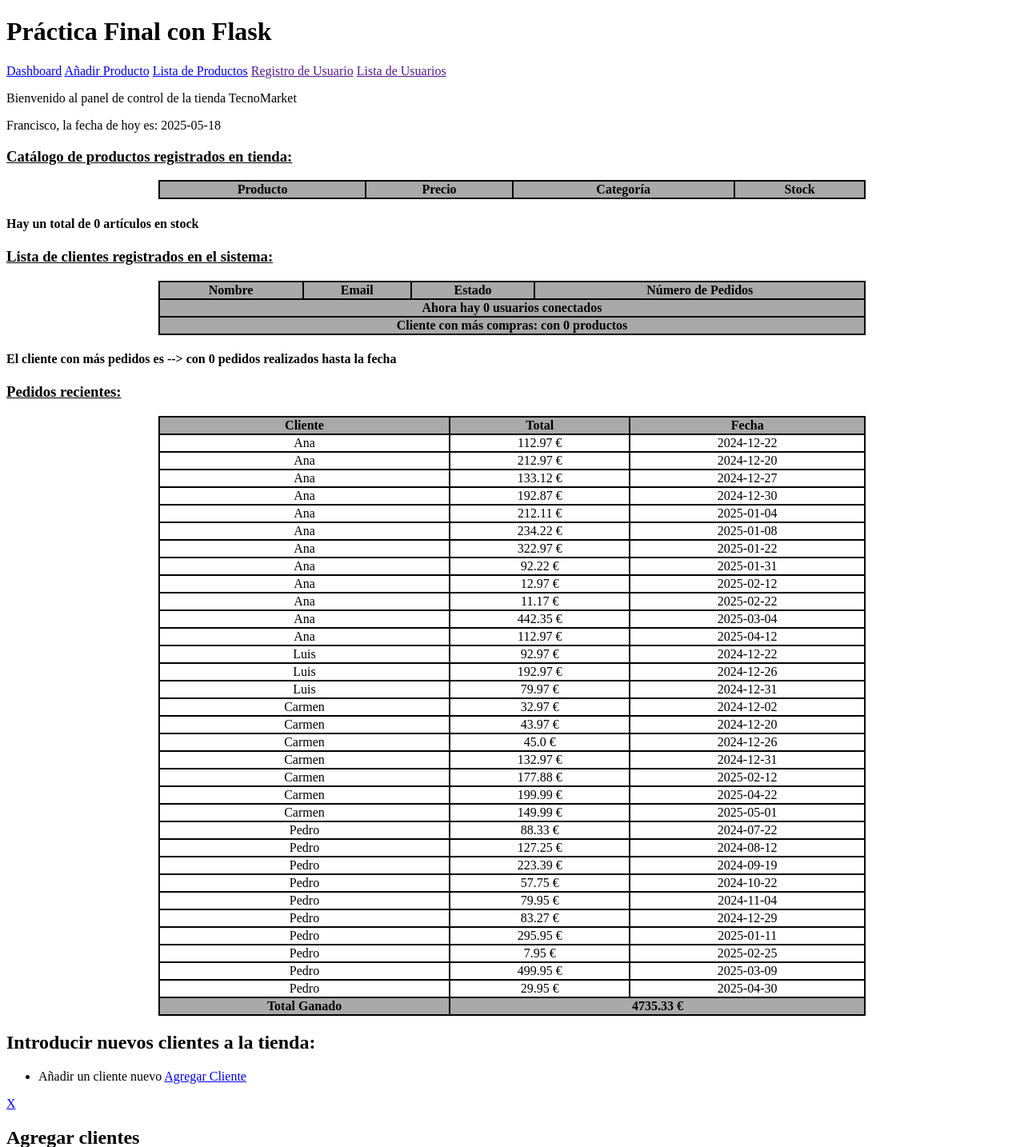
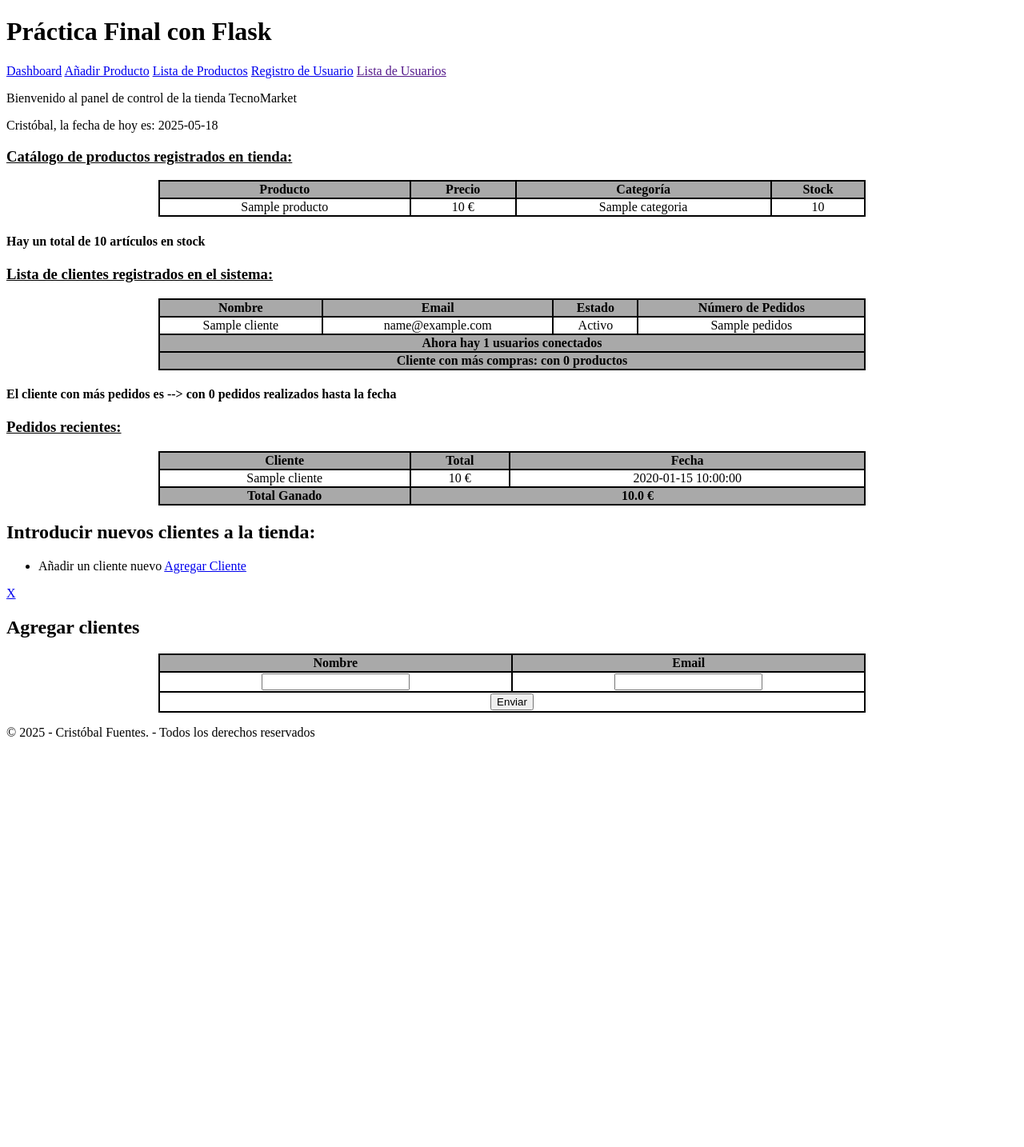
Before and after one commit to cfuemol/Tienda_Gestion, a Flask app: page /dashboard in a window 1280 px wide. Shown: the top 1434 px of the page at 80% size. After the commit the page ends 921 px from the top, so only its background shows below. Run offline with Flask 3, Linux system fonts and the light colour scheme; a database or web service that is not in the repository returns one stand-in record (values such as "Sample title"); lists and menus that the app fills with data are empty.

Commit message:
Añadiendo funciones

```diff
--- a/app.py
+++ b/app.py
@@ -1,79 +1,51 @@
 from flask import Flask, render_template, request
-from datetime import date
+from bson.objectid import ObjectId
+from datetime import date, datetime
 from pymongo import MongoClient
+from models.usuario import Usuario
 
 app = Flask(__name__)
 cliente = MongoClient('mongodb+srv://cfuemol584:SPgHlmWg5fG2eOgR@flaskmongodb.haghvj1.mongodb.net/?tls=true')
 app.db = cliente.Tienda_Gestion
 
-productos = [producto for producto in app.db.productos.find({})]
-print(type(productos))
-clientes = [cliente for cliente in app.db.clientes.find({})]
+productos_col = app.db['productos']
+usuarios_col = app.db['clientes']
+pedidos_col = app.db['pedidos']
+
+### Arreglar clientes, que tengan los campos necesarios ###
 
         #### END-POINTS ####
 
 @app.route('/dashboard', methods=['GET', 'POST'])
 def dashboard():
-    admin = {
-        'nombre_admin' : 'Francisco',
-        'tienda' : 'TecnoMarket',
-        'fecha' : date.today()
+
+    admin ={
+        'nombre_admin': 'Cristóbal',
+        'tienda': 'TecnoMarket',
+        'fecha': date.today()
     }
 
-    pedidos_clientes = [
-        # Pedidos de Ana
-        {'cliente': 'Ana', 'total': 112.97, 'fecha': '2024-12-22'},
-        {'cliente': 'Ana', 'total': 212.97, 'fecha': '2024-12-20'},
-        {'cliente': 'Ana', 'total': 133.12, 'fecha': '2024-12-27'},
-        {'cliente': 'Ana', 'total': 192.87, 'fecha': '2024-12-30'},
-        {'cliente': 'Ana', 'total': 212.11, 'fecha': '2025-01-04'},
-        {'cliente': 'Ana', 'total': 234.22, 'fecha': '2025-01-08'},
-        {'cliente': 'Ana', 'total': 322.97, 'fecha': '2025-01-22'},
-        {'cliente': 'Ana', 'total': 92.22, 'fecha': '2025-01-31'},
-        {'cliente': 'Ana', 'total': 12.97, 'fecha': '2025-02-12'},
-        {'cliente': 'Ana', 'total': 11.17, 'fecha': '2025-02-22'},
-        {'cliente': 'Ana', 'total': 442.35, 'fecha': '2025-03-04'},
-        {'cliente': 'Ana', 'total': 112.97, 'fecha': '2025-04-12'},
+    productos = list(productos_col.find())
+    clientes = list(usuarios_col.find())
+    pedidos = list(pedidos_col.find())
 
-        # Pedidos de Luis
-        {'cliente': 'Luis', 'total': 92.97, 'fecha': '2024-12-22'},
-        {'cliente': 'Luis', 'total': 192.97, 'fecha': '2024-12-26'},
-        {'cliente': 'Luis', 'total': 79.97, 'fecha': '2024-12-31'},
-
-        # Pedidos de Carmen
-        {'cliente': 'Carmen', 'total': 32.97, 'fecha': '2024-12-02'},
-        {'cliente': 'Carmen', 'total': 43.97, 'fecha': '2024-12-20'},
-        {'cliente': 'Carmen', 'total': 45.00, 'fecha': '2024-12-26'},
-        {'cliente': 'Carmen', 'total': 132.97, 'fecha': '2024-12-31'},
-        {'cliente': 'Carmen', 'total': 177.88, 'fecha': '2025-02-12'},
-        {'cliente': 'Carmen', 'total': 199.99, 'fecha': '2025-04-22'},
-        {'cliente': 'Carmen', 'total': 149.99, 'fecha': '2025-05-01'},
-
-        # Pedidos de Pedro
-        {'cliente': 'Pedro', 'total': 88.33, 'fecha': '2024-07-22'},
-        {'cliente': 'Pedro', 'total': 127.25, 'fecha': '2024-08-12'},
-        {'cliente': 'Pedro', 'total': 223.39, 'fecha': '2024-09-19'},
-        {'cliente': 'Pedro', 'total': 57.75, 'fecha': '2024-10-22'},
-        {'cliente': 'Pedro', 'total': 79.95, 'fecha': '2024-11-04'},
-        {'cliente': 'Pedro', 'total': 83.27, 'fecha': '2024-12-29'},
-        {'cliente': 'Pedro', 'total': 295.95, 'fecha': '2025-01-11'},
-        {'cliente': 'Pedro', 'total': 7.95, 'fecha': '2025-02-25'},
-        {'cliente': 'Pedro', 'total': 499.95, 'fecha': '2025-03-09'},
-        {'cliente': 'Pedro', 'total': 29.95, 'fecha': '2025-04-30'}
-
-    ]
+    print()
+    print(productos)
+    print()
 
     # Calcular ingresos totales por ventas
     ingresos = 0.0
 
-    for pedido in pedidos_clientes:
+    for pedido in pedidos:
         ingresos += pedido['total']
 
     # Calcular total de productos en stock
-    total_productos = 0
+    total_stock = 0
 
     for producto in productos:
-        total_productos += producto['stock']
+        print(producto)
+        print()
+        total_stock += producto['stock']
 
     # Calcular clientes activos y Mostrar el cliente con más pedidos
 
@@ -92,22 +64,9 @@ def dashboard():
             mas_pedidos['nombre'] = cliente['nombre']
             mas_pedidos['cantidad'] = cliente['pedidos']
 
-    # Añadir datos del formulario a la lista de productos de la tienda
-
-            add_client = {}
-
-            client = dict(request.form)
-            add_client['nombre'] = client['nombre_cliente'].title()
-            add_client['email'] = client['email_cliente'].lower()
-            add_client['estado'] = False
-            add_client['pedidos'] = 0
-
-            clientes.append(add_client)
-            app.db.clientes.insert_one(add_client)
-
     return render_template('dashboard.html', **admin,
-                           productos=productos, clientes=clientes, pedidos_clientes=pedidos_clientes,
-                           ingresos=ingresos, total_productos=total_productos,
+                           productos=productos, clientes=clientes, pedidos_clientes=pedidos,
+                           ingresos=ingresos, total_productos=total_stock,
                            active=active, mas_pedidos=mas_pedidos)
 
 @app.route('/add_producto', methods=['GET', 'POST'])
@@ -134,26 +93,37 @@ def add_producto():
 
 @app.route('/lista_productos', methods=['GET', 'POST'])
 def lista_productos():
+    productos = list(productos_col.find())
     return render_template('lista_productos.html', lista_productos=productos)
 
-@app.route('/lista_productos/<string:id_producto>', methods=['GET', 'POST'])
-def producto(id_producto):
-    product_found = None
-    id_producto = id_producto.title()
+@app.route('/productos/<id_producto>', methods=['GET', 'POST'])
+def detalle_producto(id_producto):
+    producto = productos_col.find_one({"_id": ObjectId(id_producto)})
+    if producto:
+        return render_template('detalle_producto.html', producto=producto)
+    return render_template('404.html')
 
-    for buscar in productos:
-        print(buscar['nombre'])
-        print(producto)
-        if buscar['nombre'] == id_producto:
-            product_found = id_producto
-            break
+@app.route('/registro-usuario', methods=['GET', 'POST'])
+def registro_usuario():
+    mensaje_user = ''
 
-    print(product_found)
+    if request.method == 'POST':
+        nombre_user = request.form['nombre_user'].title()
+        email_user = request.form['email_user'].lower()
+        fecha = datetime.today()
+        passw_user = request.form['passw_user']
 
-    if product_found:
-        return render_template('detalle_producto.html', id_producto=product_found)
-    else:
-        return render_template('404.html')
+        fecha_user = fecha.strftime('%d/%m/%Y')
+
+        usuario = Usuario(nombre_user, email_user, passw_user, fecha_user)
+
+        app.db.clientes.insert_one(usuario.__dict__) # Convierte el objeto a dict para meterlo en MongoDB
+
+        mensaje_user = f'El usuario {nombre_user} ha sido añadido correctamente.'
+
+    return render_template('registro_usuario.html', mensaje_user=mensaje_user)
+
+
 
 ## Crear los endpoints a la misma vez que las webs
 # correspondientes y en el nav##
--- a/models/usuario.py
+++ b/models/usuario.py
@@ -0,0 +1,6 @@
+class Usuario:
+    def __init__(self, nombre, email,passw,fecha):
+        self.nombre = nombre
+        self.email = email
+        self.passwd = passw
+        self.fecha = fecha
--- a/templates/add_producto.html
+++ b/templates/add_producto.html
@@ -5,7 +5,7 @@
     <div>Formulario para añadir productos</div>
 
     {% if mensaje %}
-        <div class="mensaje"   style="background: #d4edda; color: #155724; padding: 1em; margin-top: 1em; border: 1px solid #c3e6cb;">
+        <div class="mensaje">
             {{ mensaje }}
         </div>
     {% endif %}
--- a/templates/base.html
+++ b/templates/base.html
@@ -14,7 +14,7 @@
                 <a href="{{ url_for('dashboard') }}">Dashboard</a>
                 <a href="{{ url_for('add_producto') }}">Añadir Producto</a>
                 <a href="{{ url_for('lista_productos') }}">Lista de Productos</a>
-                <a href="">Registro de Usuario</a>
+                <a href="{{ url_for('registro_usuario') }}">Registro de Usuario</a>
                 <a href="">Lista de Usuarios</a>
             </nav>
 
--- a/templates/dashboard.html
+++ b/templates/dashboard.html
@@ -49,16 +49,16 @@
 
                 {% for cliente in clientes %}
                     <tr>
-                        <td>{{ cliente['nombre'] }}</td>
-                        <td>{{ cliente['email'] }}</td>
+                        <td>{{ cliente.nombre }}</td>
+                        <td>{{ cliente.email }}</td>
                         <td>
-                            {% if cliente['activo'] %}
+                            {% if cliente.activo %}
                                 Activo
                             {% else %}
                                 <span class="stock">Inactivo</span>
                             {% endif %}
                         </td>
-                        <td>{{ cliente['pedidos'] }}</td>
+                        <td>{{ cliente.pedidos }}</td>
                     </tr>
                 {% endfor %}
 
```
Also changed, not shown: templates/detalle_producto.html (+32 -11 lines), templates/lista_productos.html (+7 -5 lines), templates/registro_usuario.html (+48 -9 lines).
